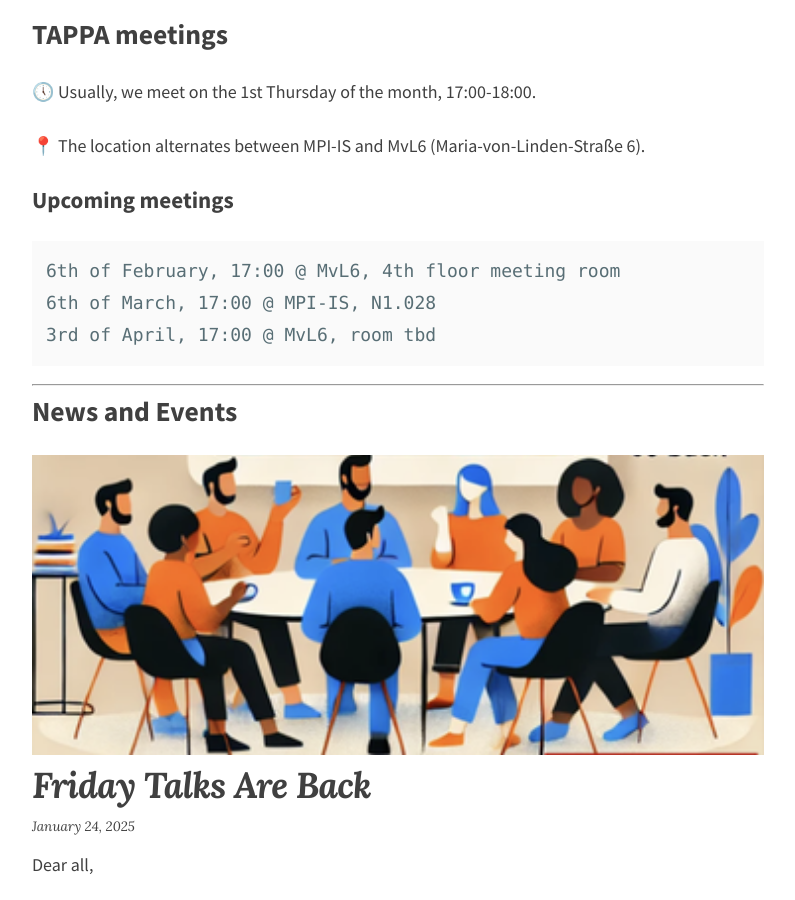
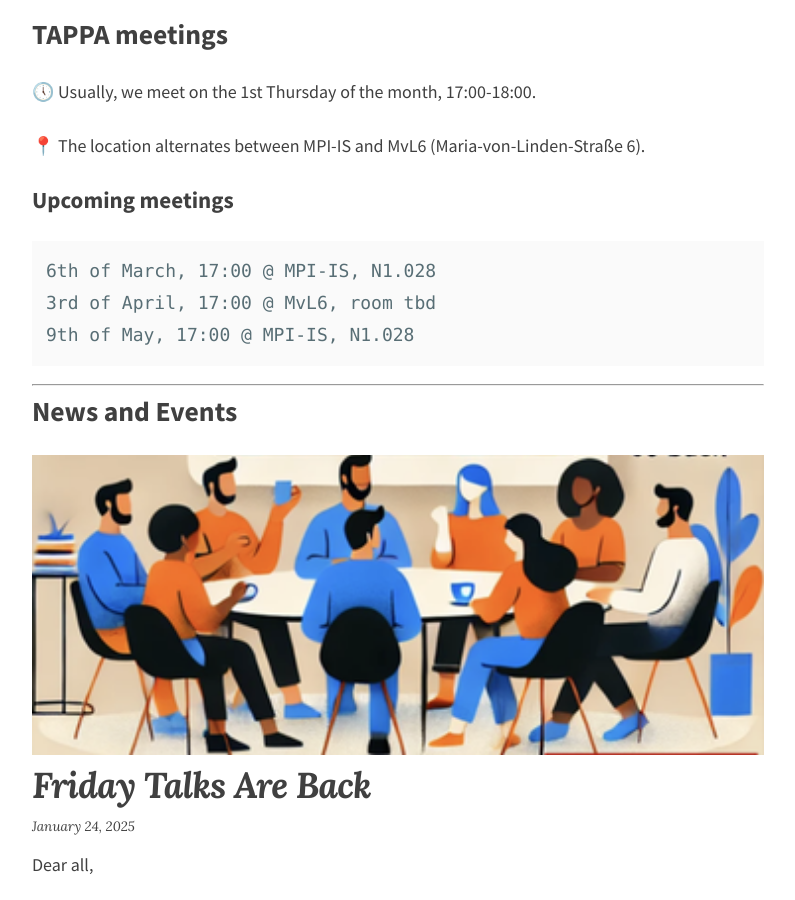
Before and after one commit to tappa-org/tappa-org.github.io, a Jekyll site: the page built from index.md, in a window 1280 px wide and 900 px high, scrolled down 1309 px. Shown: the whole window, without its empty margins (242-1037 px from the left). Built offline with Jekyll 4.4.1, drawn with Linux system fonts in a browser that asks for light colours; nearby versions of some CDN libraries; emoji names are drawn with the system emoji font.

Commit message:
update dates

```diff
--- a/index.md
+++ b/index.md
@@ -28,9 +28,9 @@ the Tübingen AI ecosystem by addressing common concerns, organizing events, and
 
 ### Upcoming meetings
 {% highlight bash%}
-6th of February, 17:00 @ MvL6, 4th floor meeting room
 6th of March, 17:00 @ MPI-IS, N1.028
 3rd of April, 17:00 @ MvL6, room tbd
+9th of May, 17:00 @ MPI-IS, N1.028
 {% endhighlight %}
 
 ---
```
